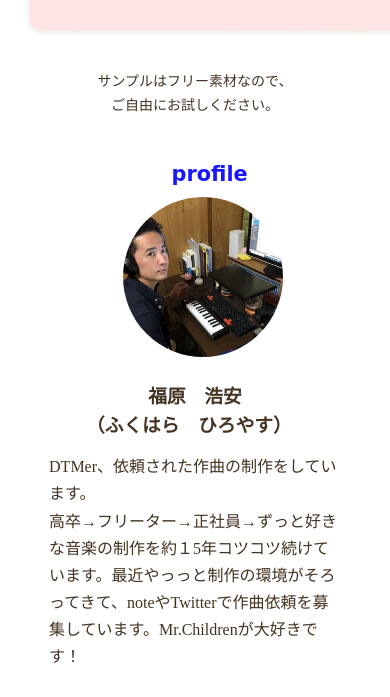
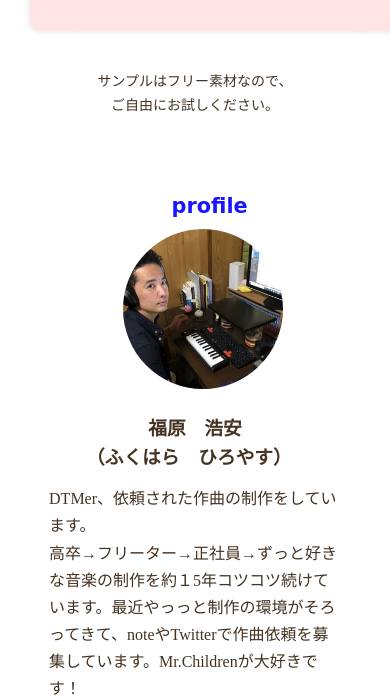
Before and after one commit to fuku100/fukumusics.github.io, a plain HTML site: page index.html in a window 390 px wide. Shown: the part 538-1235 px from the top of the page. Drawn offline with Linux system fonts and the light colour scheme; some packages are replaced by stand-ins of ours; a web font is replaced by a local one.

Commit message:
Update style.css

```diff
--- a/css/style.css
+++ b/css/style.css
@@ -482,7 +482,7 @@ aside .self-introduction {
 
   aside {
     width: 100%;
-    margin: 4rem auto;
+    margin: 6rem auto 4rem;
   }
 
   aside h2 {
```
